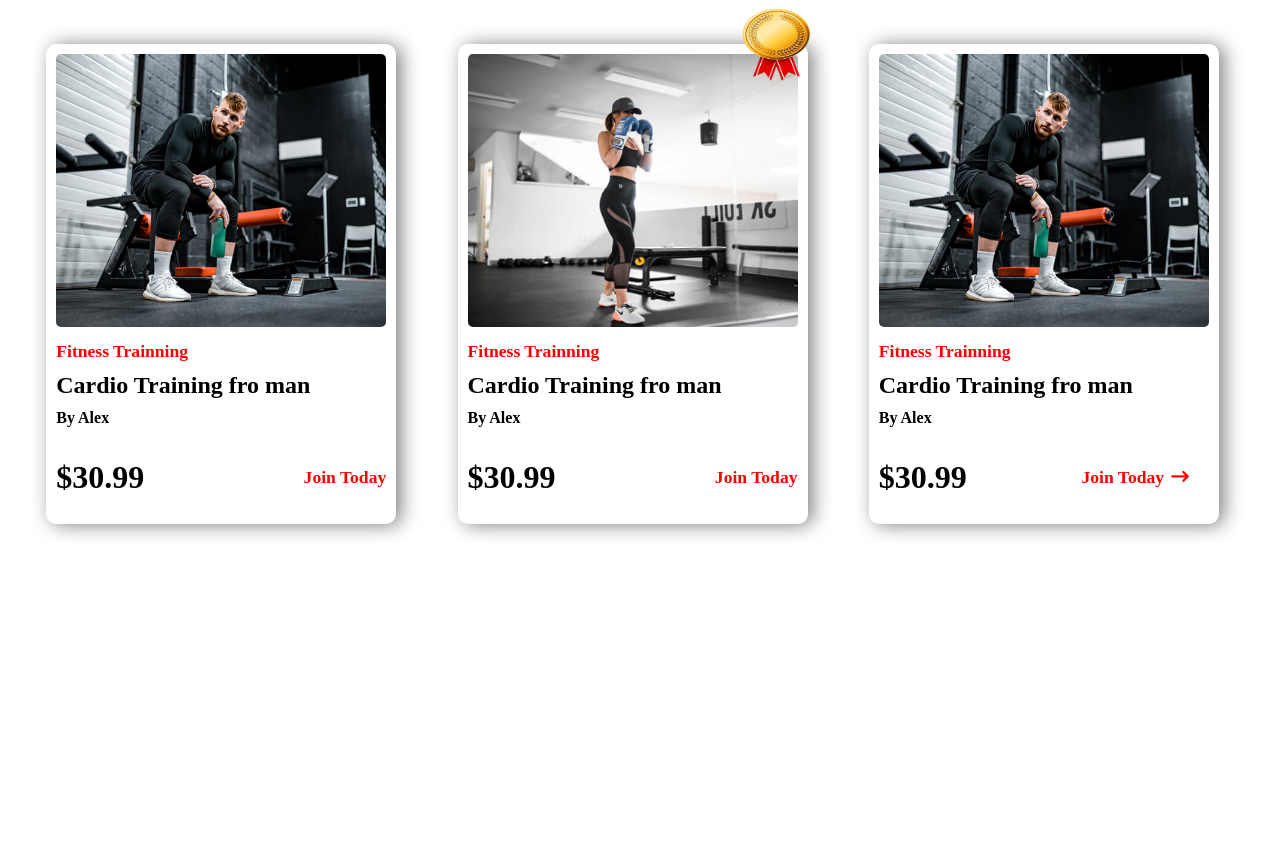
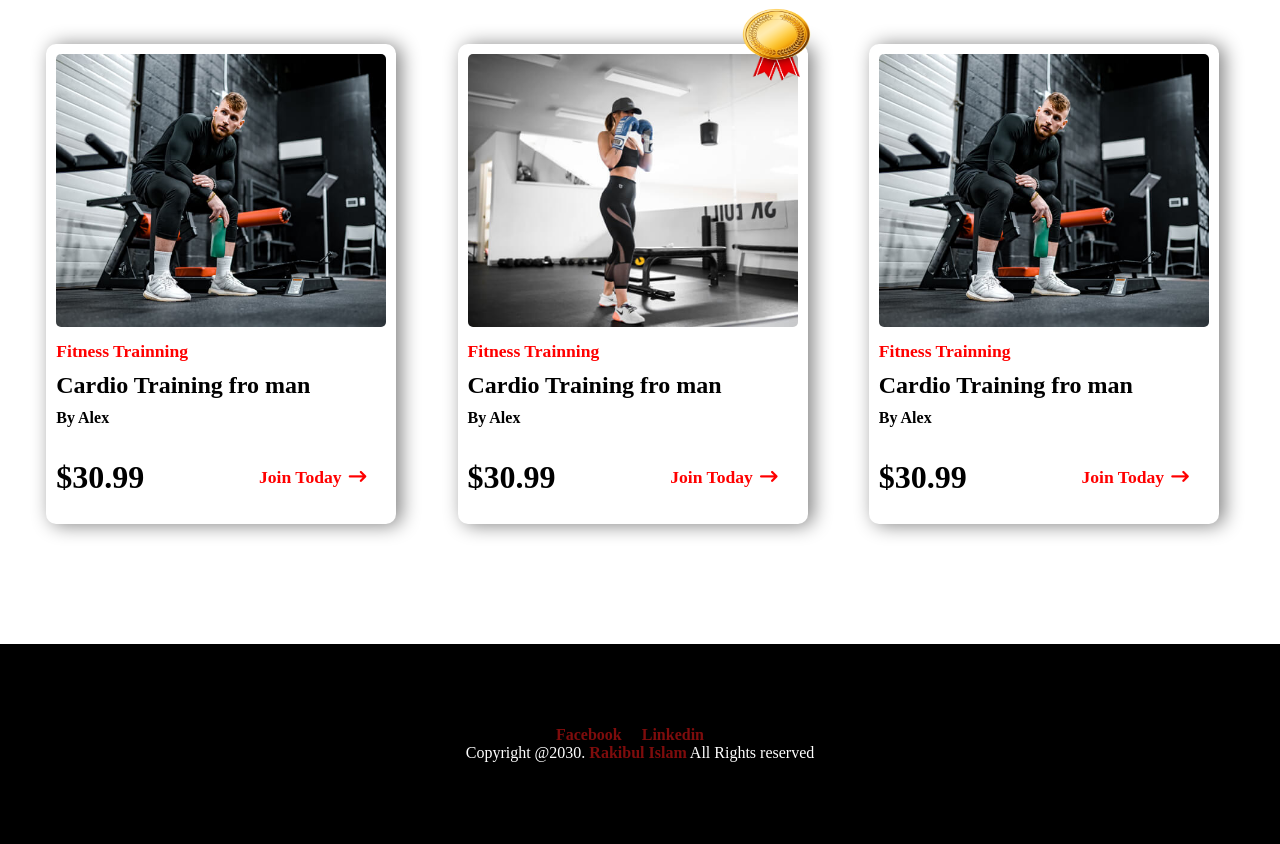
Before and after one commit to Rakibul187/gym-practice-project, a plain HTML site: page index.html in a window 1280 px wide. Shown: the part 2742-3586 px from the top of the page. Before the commit the page ends 3316 px from the top, so only its background shows below. Drawn offline with Linux system fonts and the light colour scheme.

Commit message:
footer added

```diff
--- a/index.html
+++ b/index.html
@@ -126,7 +126,9 @@
                     <p>By Alex</p>
                     <div class="service-footer">
                         <h1>$30.99</h1>
-                        <h4 class="service-text1">Join Today</h4>
+                        <h4 class="service-text2"><span>Join Today</span> <span><i
+                                    class="fa-solid fa-arrow-right-long"></i></span>
+                        </h4>
                     </div>
                 </div>
             </div>
@@ -141,7 +143,9 @@
                     <p>By Alex</p>
                     <div class="service-footer">
                         <h1>$30.99</h1>
-                        <h4 class="service-text1">Join Today</h4>
+                        <h4 class="service-text2"><span>Join Today</span> <span><i
+                                    class="fa-solid fa-arrow-right-long"></i></span>
+                        </h4>
                     </div>
                 </div>
             </div>
@@ -163,6 +167,13 @@
             </div>
         </div>
     </div>
+    <!-- ==========footer============ -->
+    <div class="footer">
+        <div class="social-account">
+            <a href="#">Facebook</a><a href="#">Linkedin</a>
+        </div>
+        <p>Copyright @2030. <a href="#">Rakibul Islam</a> All Rights reserved</p>
+    </div>
 </body>
 
 </html>
--- a/style.css
+++ b/style.css
@@ -289,3 +289,34 @@
 .service-text2:hover {
     cursor: pointer;
 }
+
+/* ===========footer========== */
+
+.footer {
+    height: 200px;
+    width: 100%;
+    color: white;
+    background-color: black;
+    display: flex;
+    flex-direction: column;
+    justify-content: center;
+    align-items: center;
+    margin-top: 70px;
+}
+
+.footer a {
+    font-weight: bold;
+    color: rgb(126, 12, 12);
+    text-decoration: none;
+    margin: 30px 0;
+    cursor: pointer;
+}
+
+.footer a:hover {
+    color: red;
+}
+
+.social-account a {
+    margin-right: 20px;
+    margin-bottom: 100px;
+}
```
